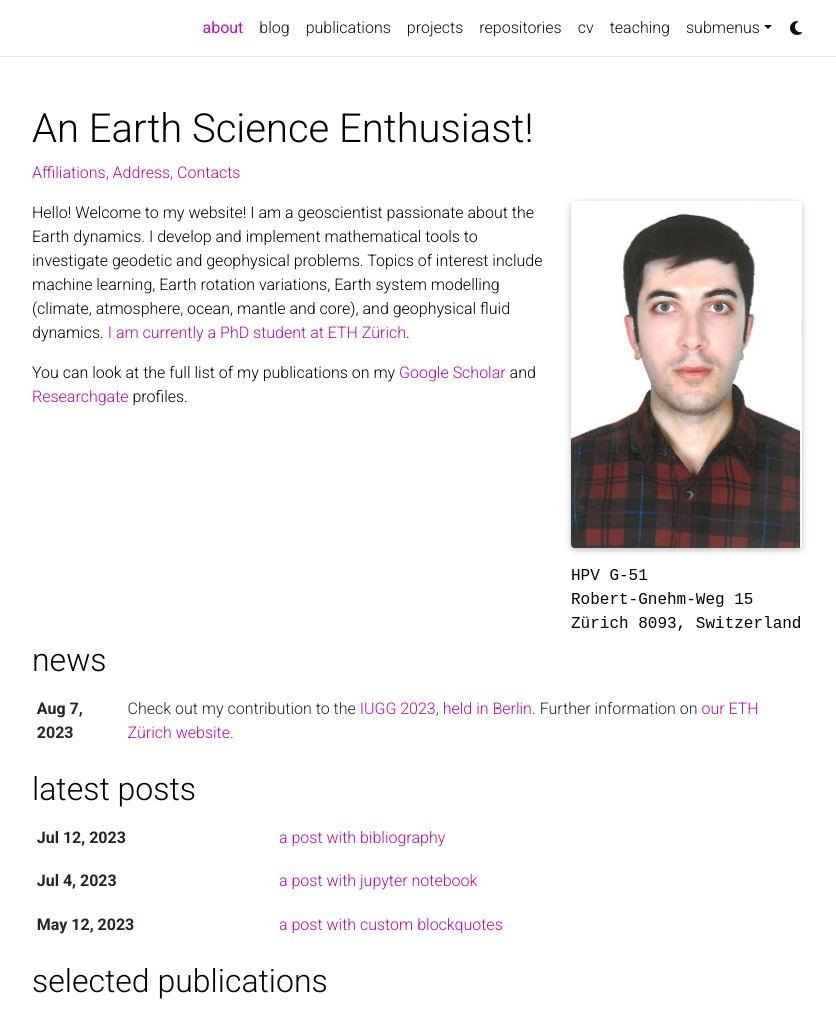
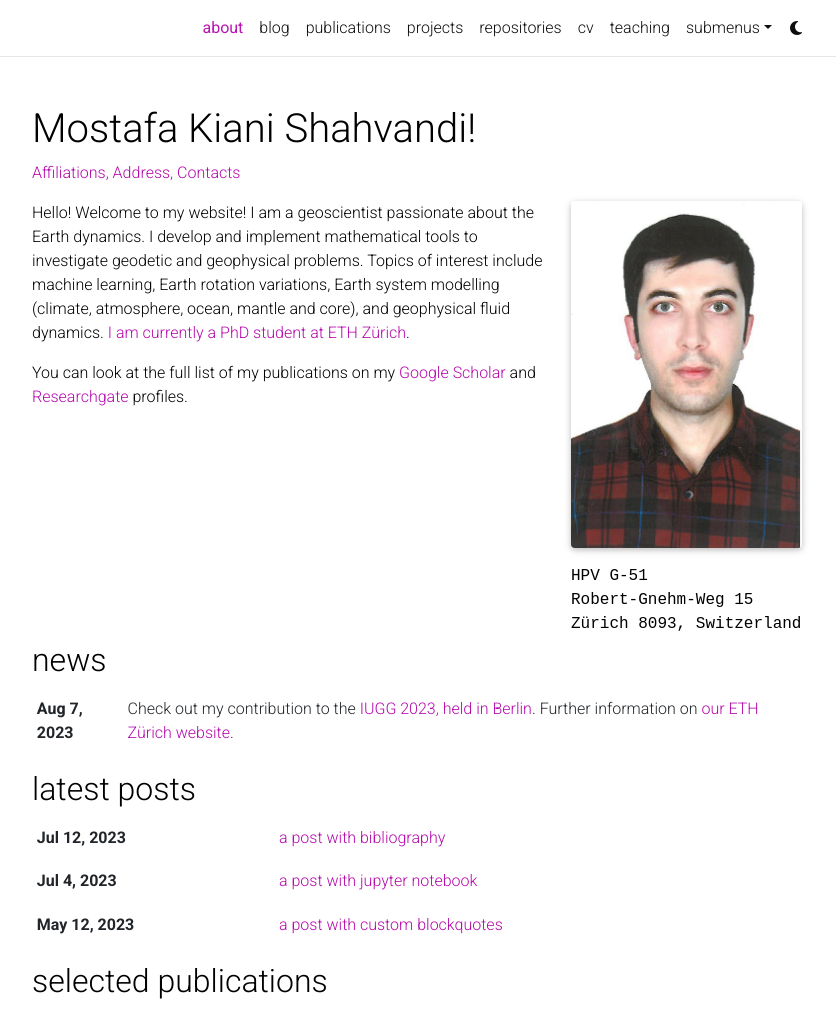
Before and after one commit to mkianis/mkianis.github.io, a Jekyll site: the page built from _pages/about.md, in a window 1280 px wide and 1318 px high, cut to the strip 0-1029 px from the top of the window. Shown: the whole strip, without its empty margins (223-1059 px from the left). Built offline with Jekyll 4.4.1, drawn with Linux system fonts in a browser that asks for light colours; full-size pictures stand in for the smaller copies a plugin makes; comment, search, counter and statistics services are not loaded; a style sheet for code colours, icons or effects is not loaded.

Commit message:
Update _config.yml

```diff
--- a/_config.yml
+++ b/_config.yml
@@ -2,7 +2,7 @@
 # Site settings
 # -----------------------------------------------------------------------------
 
-title: An Earth Science Enthusiast! # the website title (if blank, full name will be used instead)
+title: Mostafa Kiani Shahvandi! # the website title (if blank, full name will be used instead)
 first_name: Mostafa
 middle_name:
 last_name: Kiani Shahvandi
```
